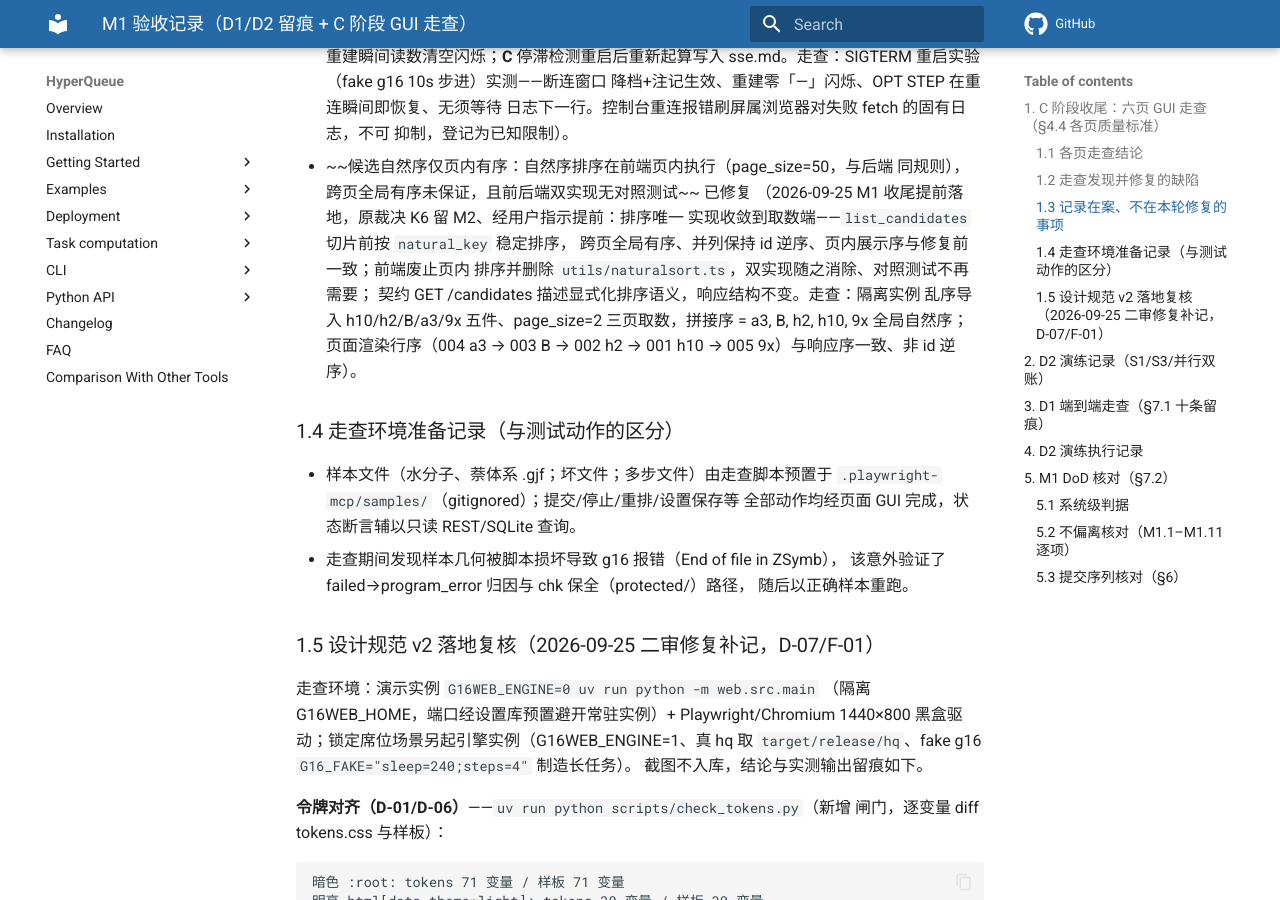
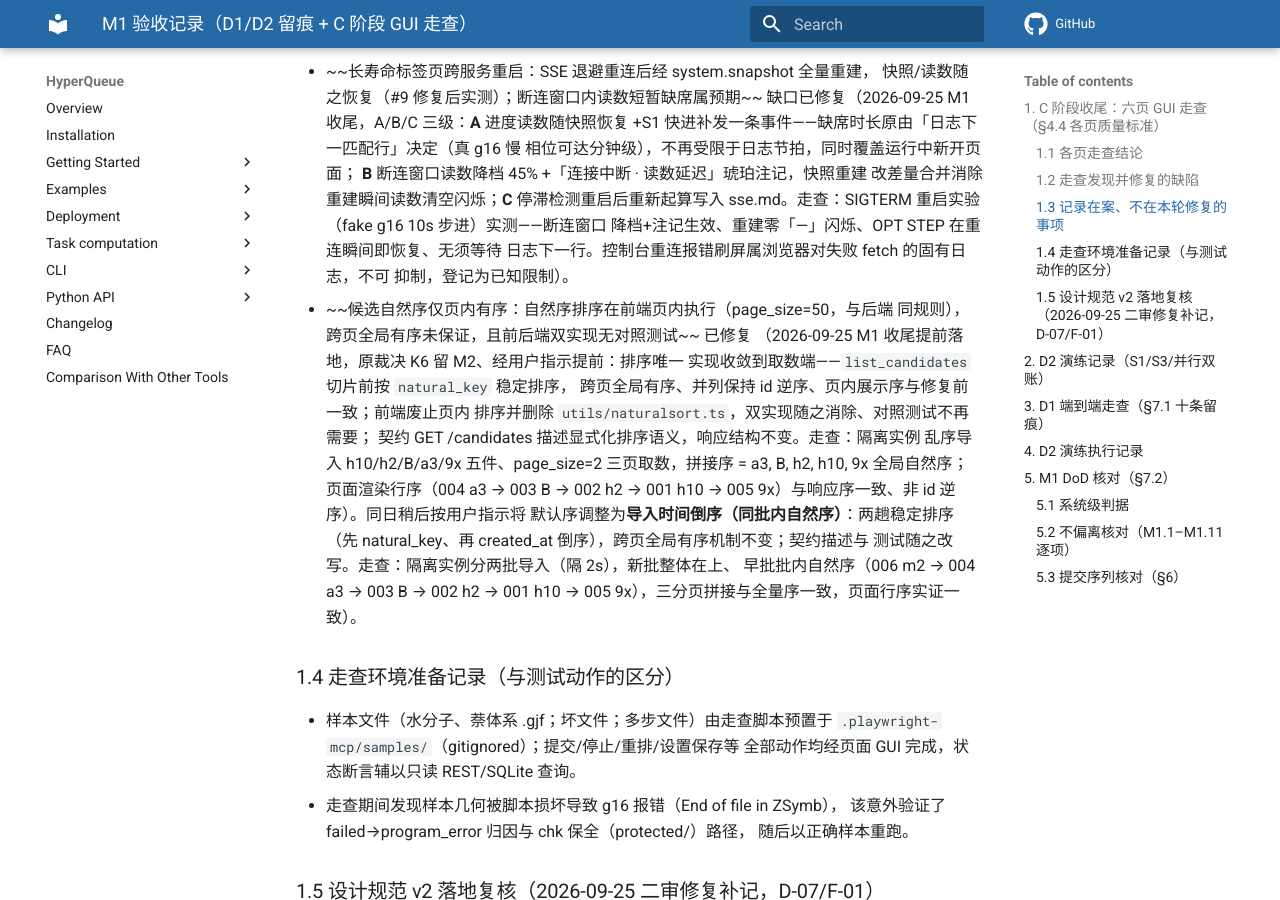
Before and after one commit to baizhancaiji/gauforge, an MkDocs documentation site: the page built from docs/plans/m1-acceptance.md, in a window 1280 px wide and 900 px high, scrolled down 4240 px. Built offline with MkDocs 1.6.1 and Material for MkDocs 9.7.7, drawn with Linux system fonts in a browser that asks for light colours; comment, search, counter and statistics services are not loaded; the version menu is left out; some of the changed text lies outside the part shown.

Commit message:
docs(plans): 留痕候选页默认序调整为导入时间倒序
- §1.3 末条补记同日默认序调整与两趟稳定排序实现、走查证据
- 验收表候选页自然序行加注记（走查时点与后续调整区分）

```diff
--- a/docs/plans/m1-acceptance.md
+++ b/docs/plans/m1-acceptance.md
@@ -15,7 +15,7 @@
 |---|---|---|
 | 候选页 | 多选导入含坏文件 → 整批原子 422 + 逐文件失败清单 | 通过 |
 | 候选页 | 同名同内容重复导入 → 新建不同 id + duplicate 提示 | 通过 |
-| 候选页 | 文件名自然序（字母先于数字）与 title 实时解析 | 通过 |
+| 候选页 | 文件名自然序（字母先于数字）与 title 实时解析 | 通过（走查时点为自然序；其后同日默认序调整为导入时间倒序·批内自然序，见 §1.3 末条） |
 | 候选页 | 「-」剔除二次确认（danger 模态、不可恢复文案） | 通过 |
 | 预览 | 五段分块卡（TITLE/LINK 0/ROUTE/CHARGE·MULT/MOLECULE/ADDITIONAL）、无编辑入口 | 通过 |
 | 预览 | Link0 缺失「（无声明）」+ 琥珀注记（提交时按默认值补齐） | 通过 |
@@ -101,7 +101,12 @@
   契约 GET /candidates 描述显式化排序语义，响应结构不变。走查：隔离实例
   乱序导入 h10/h2/B/a3/9x 五件、page_size=2 三页取数，拼接序 = a3, B,
   h2, h10, 9x 全局自然序；页面渲染行序（004 a3 → 003 B → 002 h2 →
-  001 h10 → 005 9x）与响应序一致、非 id 逆序）。
+  001 h10 → 005 9x）与响应序一致、非 id 逆序）。同日稍后按用户指示将
+  默认序调整为**导入时间倒序（同批内自然序）**：两趟稳定排序（先
+  natural_key、再 created_at 倒序），跨页全局有序机制不变；契约描述与
+  测试随之改写。走查：隔离实例分两批导入（隔 2s），新批整体在上、
+  早批批内自然序（006 m2 → 004 a3 → 003 B → 002 h2 → 001 h10 →
+  005 9x），三分页拼接与全量序一致，页面行序实证一致）。
 
 ### 1.4 走查环境准备记录（与测试动作的区分）
 
```
